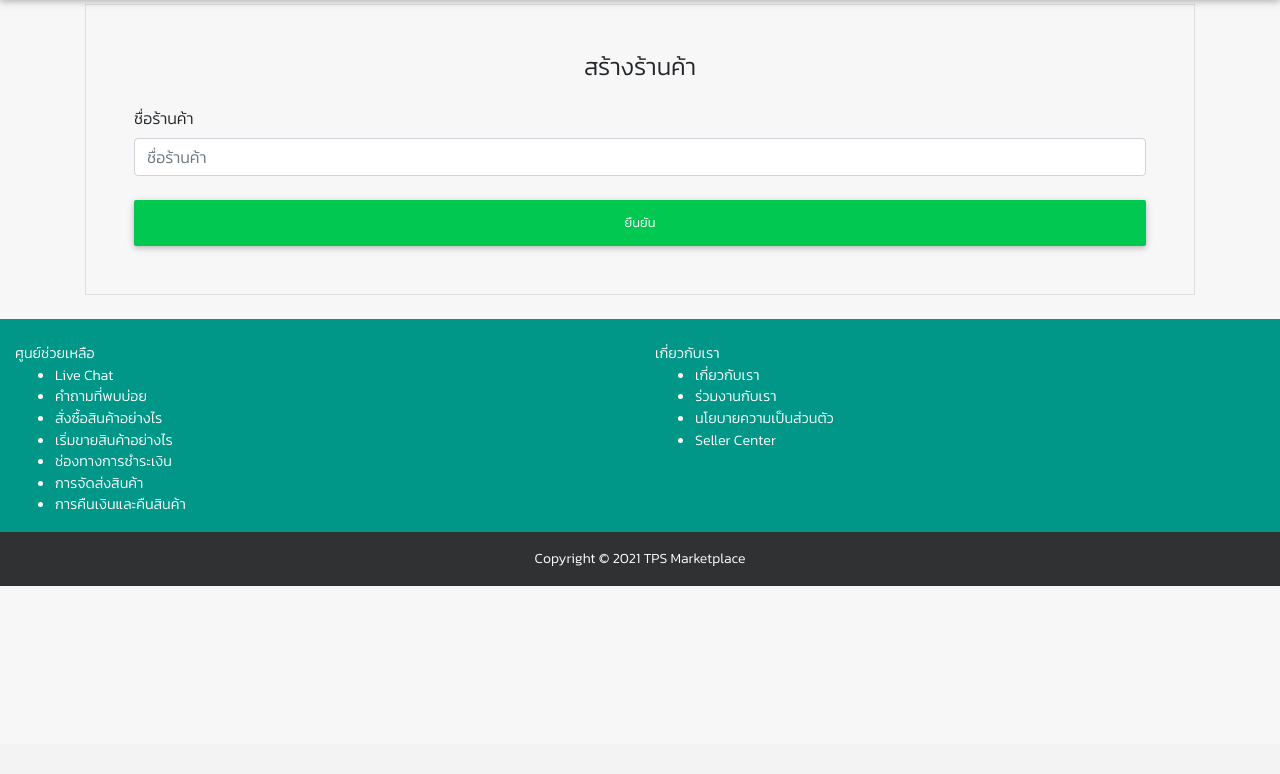
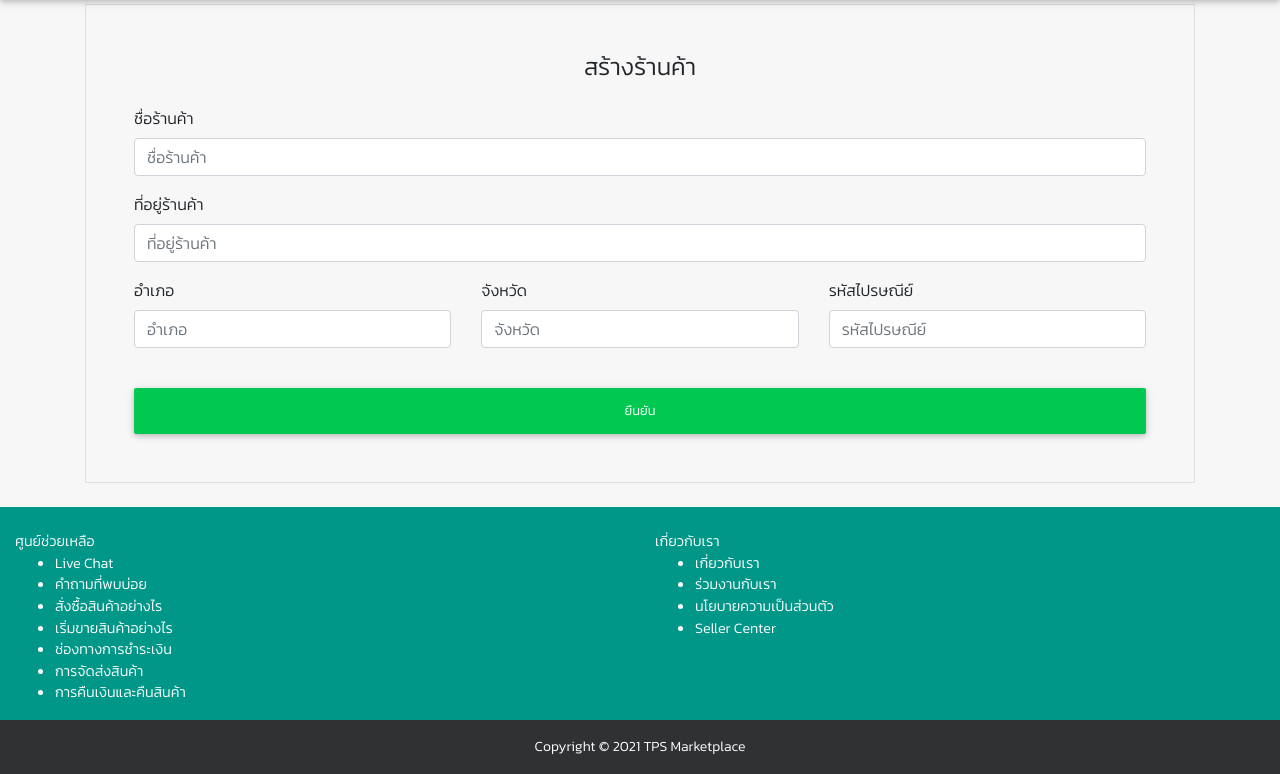
Before and after one commit to ForestCrazy/PHP-Ecommerce-System, a PHP site: page /index.php?page=create_store in a window 1280 px wide. Shown: the part 56-830 px from the top of the page. Before the commit the page ends 642 px from the top, so only its background shows below. Run offline with PHP 8.4, Linux system fonts and the light colour scheme; the visitor is signed in with stand-in values (Sample User, id 1); data that the repository does not hold is empty; some libraries are stand-ins or nearby versions.

Commit message:
input store address

```diff
--- a/page/create_store.php
+++ b/page/create_store.php
@@ -16,14 +16,40 @@ if (!isset($_SESSION['username'])) {
     ?>
         <form class="border border-light p-5" method='post'>
             <p class="h4 text-center mb-4">สร้างร้านค้า</p>
-            <label>ชื่อร้านค้า</label>
-            <input type='text' name='store_name' class='form-control' placeholder='ชื่อร้านค้า' required />
+            <div class="form-group">
+                <label>ชื่อร้านค้า</label>
+                <input type='text' name='store_name' class='form-control' placeholder='ชื่อร้านค้า' required />
+            </div>
+            <div class="form-group">
+                <label>ที่อยู่ร้านค้า</label>
+                <input type='text' name='store_address' class='form-control' placeholder='ที่อยู่ร้านค้า' required />
+            </div>
+            <div class='row'>
+                <div class='col-lg'>
+                    <div class="form-group">
+                        <label>อำเภอ</label>
+                        <input type='text' name='store_city' class='form-control' placeholder='อำเภอ' required />
+                    </div>
+                </div>
+                <div class='col-lg'>
+                    <div class="form-group">
+                        <label>จังหวัด</label>
+                        <input type='text' name='store_province' class='form-control' placeholder='จังหวัด' required />
+                    </div>
+                </div>
+                <div class='col-lg'>
+                    <div class="form-group">
+                        <label>รหัสไปรษณีย์</label>
+                        <input type='text' name='store_zip_code' class='form-control' placeholder='รหัสไปรษณีย์' required />
+                    </div>
+                </div>
+            </div>
             <br />
             <button type='submit' name='submit_create_store' class='btn btn-success col-12' style='margin: 0!important;'>ยืนยัน</button>
         </form>
         <?php
         if (isset($_POST['submit_create_store'])) {
-            $sql_create_store = 'INSERT INTO store (store_name, u_id) VALUES ("' . mysqli_real_escape_string($connect, $_POST['store_name']) . '", "' . $_SESSION['u_id'] . '")';
+            $sql_create_store = 'INSERT INTO store (store_name, store_address, store_city, store_province, store_zip_code, u_id) VALUES ("' . mysqli_real_escape_string($connect, $_POST['store_name']) . '", "' . mysqli_real_escape_string($connect, $_POST['store_address']) . '", "' . mysqli_real_escape_string($connect, $_POST['store_city']) . '", "' . mysqli_real_escape_string($connect, $_POST['store_province']) . '", "' . mysqli_real_escape_string($connect, $_POST['store_zip_code']) . '", "' . $_SESSION['u_id'] . '")';
             $res_create_store = mysqli_query($connect, $sql_create_store);
             if ($res_create_store) {
                 $alrt_icon = 'success';
```
